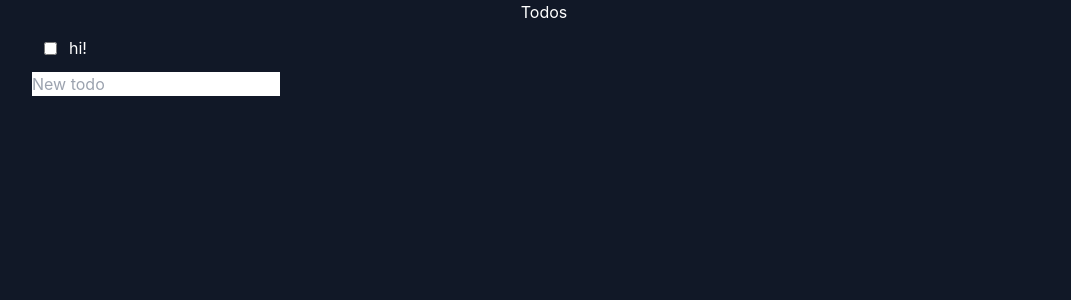
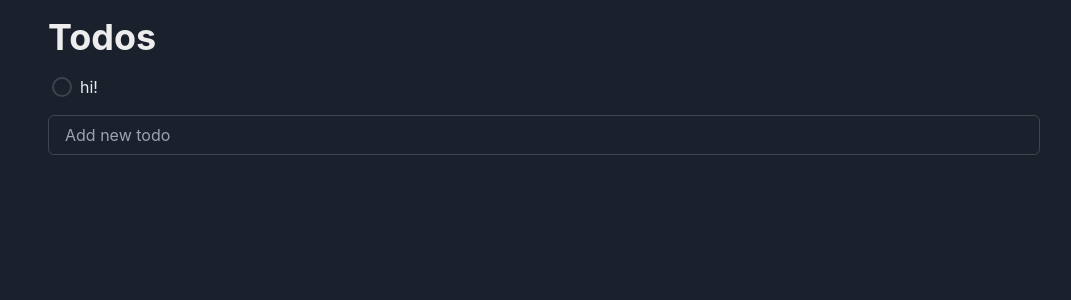
Before and after one commit to laander/dai, a React (Create React App) app: page / in a window 1280 px wide. Shown: the top 300 px of the page, without its empty margins (96-1167 px from the left). Built offline with nearby package versions, Linux system fonts and the light colour scheme.

Commit message:
added chakra ui

```diff
--- a/package.json
+++ b/package.json
@@ -3,7 +3,10 @@
   "version": "0.1.0",
   "private": true,
   "dependencies": {
+    "@chakra-ui/react": "^1.6.8",
     "@craco/craco": "^6.3.0",
+    "@emotion/react": "^11",
+    "@emotion/styled": "^11",
     "@testing-library/jest-dom": "^5.11.4",
     "@testing-library/react": "^11.1.0",
     "@testing-library/user-event": "^12.1.10",
@@ -11,6 +14,7 @@
     "@types/node": "^12.0.0",
     "@types/react": "^17.0.0",
     "@types/react-dom": "^17.0.0",
+    "framer-motion": "^4",
     "react": "^17.0.2",
     "react-dom": "^17.0.2",
     "react-hotkeys-hook": "^3.4.0",
--- a/src/components/App.css
+++ b/src/components/App.css
@@ -1,4 +1,4 @@
-.App {
+/* .App {
   text-align: center;
 }
 
@@ -35,4 +35,4 @@
   to {
     transform: rotate(360deg);
   }
-}
+} */
--- a/src/components/App.tsx
+++ b/src/components/App.tsx
@@ -1,15 +1,18 @@
-import React from "react";
 import "./App.css";
 import { List } from "./List";
+import { ChakraProvider, Container, Heading } from "@chakra-ui/react";
+import theme from "../theme";
 
 function App() {
   return (
-    <div className="bg-gray-900 text-white flex flex-col items-center h-screen">
-      <header className="">
-        <h1>Todos</h1>
-      </header>
-      <List />
-    </div>
+    <ChakraProvider theme={theme}>
+      <Container maxW="container.lg" marginTop="4">
+        <header className="">
+          <Heading>Todos</Heading>
+        </header>
+        <List />
+      </Container>
+    </ChakraProvider>
   );
 }
 
--- a/src/components/Item.tsx
+++ b/src/components/Item.tsx
@@ -1,9 +1,12 @@
+import { Input, Checkbox, Stack } from "@chakra-ui/react";
+import { useHotkeys } from "react-hotkeys-hook";
 import { Todo } from "../types/Todo";
 
 type ItemProps = {
   todo: Todo;
   index: number;
   toggleDone: (index: number) => void;
+  remove: (index: number) => void;
   changeName: (index: number, text: string) => void;
 };
 
@@ -11,24 +14,31 @@ export default function Item({
   todo,
   index,
   toggleDone,
+  remove,
   changeName,
 }: ItemProps) {
+  useHotkeys(
+    "ctrl+d",
+    () => {
+      remove(index);
+    },
+    {
+      enableOnTags: ["INPUT"],
+    }
+  );
   return (
-    <div className="p-3 flex space-x-3 items-center">
-      <input
-        id={"todo-" + index}
-        type="checkbox"
-        checked={todo.done}
+    <Stack direction="row" px="1" tabindex={index}>
+      <Checkbox
+        isChecked={todo.done}
         onChange={() => toggleDone(index)}
-        className="object-cover"
+        size="lg"
+        variant="round"
+      ></Checkbox>
+      <Input
+        value={todo.name}
+        onChange={(e) => changeName(index, e.target.value)}
+        variant="unstyled"
       />
-      <input
-        type="text"
-        value={todo.name}
-        className="bg-transparent"
-        onChange={(e) => changeName(index, e.target.value)}
-      />
-      {/* <label htmlFor={"todo-" + index}></label> */}
-    </div>
+    </Stack>
   );
 }
--- a/src/components/List.tsx
+++ b/src/components/List.tsx
@@ -1,45 +1,26 @@
-import usePersistedState from "../hooks/usePersistedState";
-import { Todo } from "../types/Todo";
+import { Box, Stack } from "@chakra-ui/react";
+import useTodos from "../hooks/useTodos";
 import Item from "./Item";
 import { New } from "./New";
 
 export function List() {
-  const [todos, setTodos] = usePersistedState<Todo[]>("todos", [
-    { name: "hi!", done: false },
-  ]);
-  const addNewTodo = (newTodo: string) => {
-    setTodos([...todos, { name: newTodo, done: false }]);
-  };
-  const toggleDone = (todoIndex: number) => {
-    setTodos(
-      todos.map((todo, index) => {
-        if (index === todoIndex) return { ...todo, done: !todo.done };
-        return todo;
-      })
-    );
-  };
-  const changeName = (todoIndex: number, text: string) => {
-    setTodos(
-      todos.map((todo, index) => {
-        if (index === todoIndex) return { ...todo, name: text };
-        return todo;
-      })
-    );
-  };
+  const [todos, actions] = useTodos();
+
   return (
-    <div className="w-4/5">
-      <div className="flex flex-col max-h-96 overflow-auto">
+    <Box>
+      <Stack maxH="96" overflowY="scroll" my="4">
         {todos.map((todo, index) => (
           <Item
             key={index}
             todo={todo}
             index={index}
-            toggleDone={toggleDone}
-            changeName={changeName}
+            toggleDone={actions.toggleDone}
+            changeName={actions.changeName}
+            remove={actions.remove}
           />
         ))}
-      </div>
-      <New addNewTodo={addNewTodo} />
-    </div>
+      </Stack>
+      <New addNewTodo={actions.addNewTodo} />
+    </Box>
   );
 }
--- a/src/components/New.tsx
+++ b/src/components/New.tsx
@@ -1,3 +1,4 @@
+import { Input } from "@chakra-ui/react";
 import { useRef, useState } from "react";
 import { useHotkeys } from "react-hotkeys-hook";
 
@@ -21,13 +22,13 @@ export function New(props: { addNewTodo: Function }) {
         setNewTodo("");
       }}
     >
-      <input
+      <Input
         ref={inputEl}
-        type="text"
-        placeholder="New todo"
+        placeholder="Add new todo"
         value={newTodo}
-        onChange={(e) => setNewTodo(e.target.value)}
-        className="text-gray-900"
+        onChange={(e) =>
+          e.target.value !== "" ? setNewTodo(e.target.value) : undefined
+        }
       />
     </form>
   );
--- a/src/hooks/usePersistedState.ts
+++ b/src/hooks/usePersistedState.ts
@@ -10,7 +10,9 @@ export default function usePersistedState<T>(key: string, initialValue: T) {
       return initialValue;
     }
   };
+
   const [storedValue, setStoredValue] = useState<T>(readValue);
+
   const setValue = (value: T) => {
     try {
       const valueToStore =
@@ -21,5 +23,6 @@ export default function usePersistedState<T>(key: string, initialValue: T) {
       console.log(error);
     }
   };
+
   return [storedValue, setValue] as const;
 }
--- /dev/null
+++ b/src/hooks/useTodos.ts
@@ -0,0 +1,36 @@
+import { Todo } from "../types/Todo";
+import usePersistedState from "./usePersistedState";
+
+export default function useTodos() {
+  const [todos, setTodos] = usePersistedState<Todo[]>("todos", [
+    { name: "hi!", done: false },
+  ]);
+
+  const addNewTodo = (newTodo: string) => {
+    setTodos([...todos, { name: newTodo, done: false }]);
+  };
+
+  const toggleDone = (todoIndex: number) => {
+    setTodos(
+      todos.map((todo, index) => {
+        if (index === todoIndex) return { ...todo, done: !todo.done };
+        return todo;
+      })
+    );
+  };
+
+  const remove = (todoIndex: number) => {
+    setTodos(todos.filter((_, index) => index !== todoIndex));
+  };
+
+  const changeName = (todoIndex: number, text: string) => {
+    setTodos(
+      todos.map((todo, index) => {
+        if (index === todoIndex) return { ...todo, name: text };
+        return todo;
+      })
+    );
+  };
+
+  return [todos, { addNewTodo, toggleDone, remove, changeName }] as const;
+}
--- a/src/index.css
+++ b/src/index.css
@@ -4,14 +4,14 @@
 
 body {
   margin: 0;
-  font-family: -apple-system, BlinkMacSystemFont, 'Segoe UI', 'Roboto', 'Oxygen',
-    'Ubuntu', 'Cantarell', 'Fira Sans', 'Droid Sans', 'Helvetica Neue',
+  font-family: -apple-system, BlinkMacSystemFont, "Segoe UI", "Roboto", "Oxygen",
+    "Ubuntu", "Cantarell", "Fira Sans", "Droid Sans", "Helvetica Neue",
     sans-serif;
   -webkit-font-smoothing: antialiased;
   -moz-osx-font-smoothing: grayscale;
 }
 
 code {
-  font-family: source-code-pro, Menlo, Monaco, Consolas, 'Courier New',
+  font-family: source-code-pro, Menlo, Monaco, Consolas, "Courier New",
     monospace;
 }
--- /dev/null
+++ b/src/theme.ts
@@ -0,0 +1,24 @@
+import { extendTheme, ThemeConfig } from "@chakra-ui/react";
+
+const Checkbox = {
+  variants: {
+    round: {
+      control: {
+        borderRadius: "full",
+      },
+    },
+  },
+};
+
+const config: ThemeConfig = {
+  initialColorMode: "dark",
+  useSystemColorMode: false,
+};
+
+const theme = extendTheme({
+  config,
+  components: {
+    Checkbox,
+  },
+});
+export default theme;
--- a/src/types/Todo.ts
+++ b/src/types/Todo.ts
@@ -1,4 +1,4 @@
-export type Todo = {
+export interface Todo {
   name: string;
   done: boolean;
-};
+}
```
Also changed, not shown: 1 other file (tests, documents, lock files or other folders).
